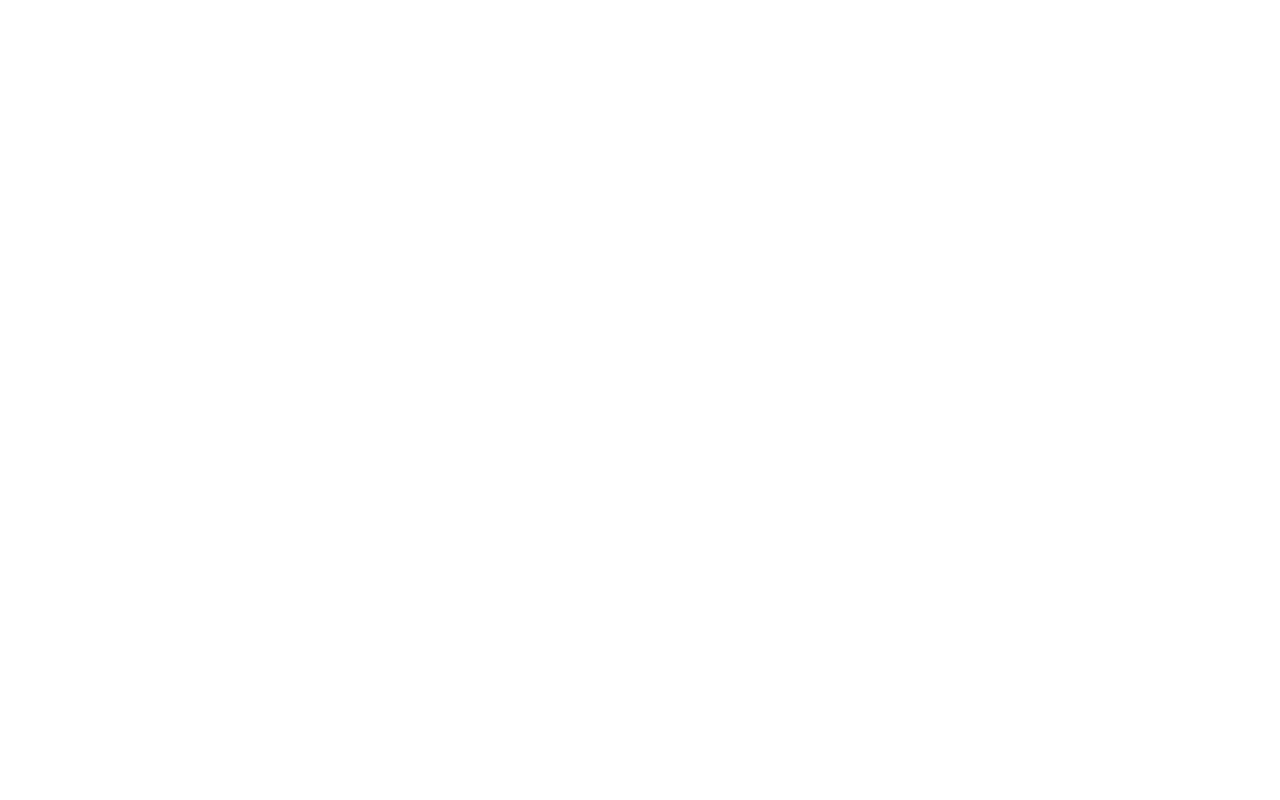
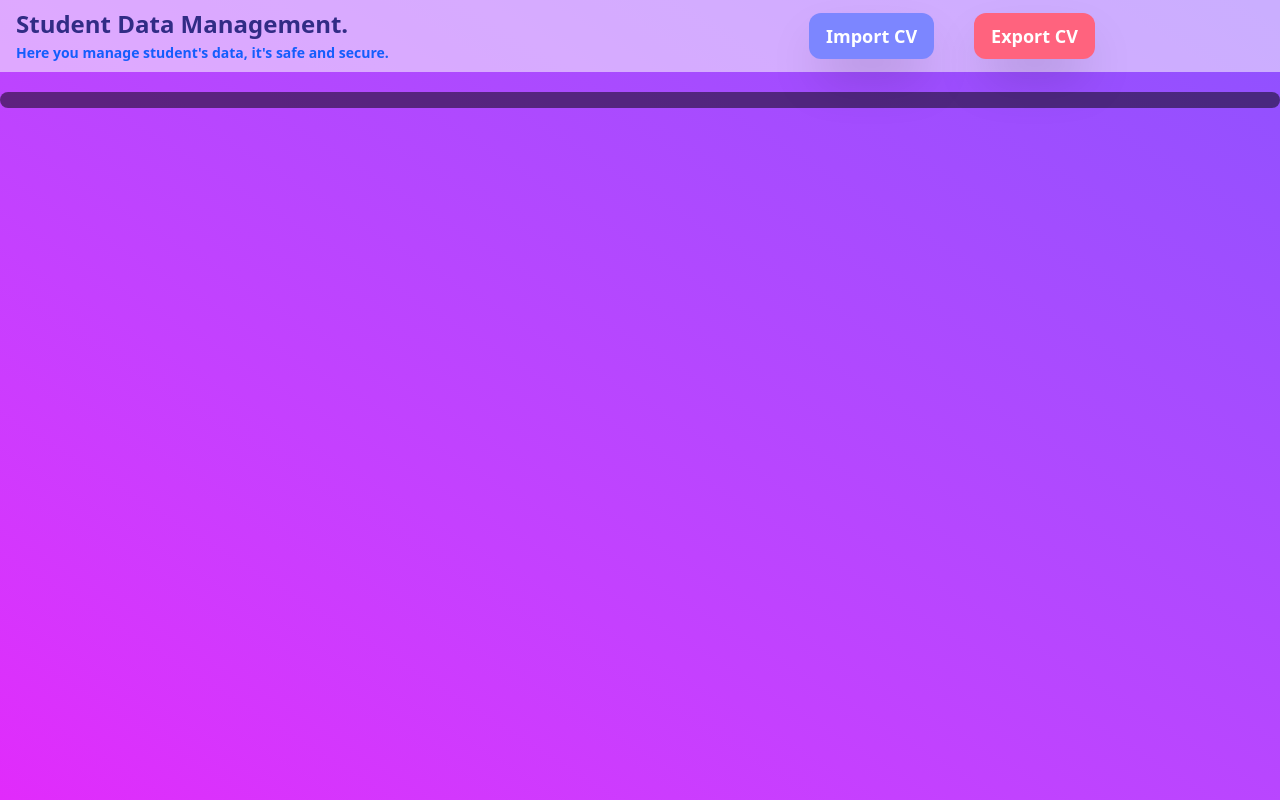
Before and after one commit to ItzRahul-ai/student-function, a plain HTML site: page inde.html in a window 1280 px wide. Drawn offline with nearby package versions, Linux system fonts and the light colour scheme.

Commit message:
complete table head section and start next section

```diff
--- a/inde.html
+++ b/inde.html
@@ -1,17 +1,53 @@
 <!DOCTYPE html>
-<html lang="en">
+<html lang="en" class="h-full">
+
 <head>
   <meta charset="UTF-8">
   <meta name="viewport" content="width=device-width, initial-scale=1.0">
-    <title>Document</title>
+  <title>Student Data</title>
 
   <!-- telwind link -->
   <script src="https://cdn.jsdelivr.net/npm/@tailwindcss/browser@4"></script>
 
 </head>
-<body>
+
+<body class="h-full">
+  <!-- main section -->
+  <section class="bg-linear-to-bl from-violet-500 to-fuchsia-500 h-full">
+
+    <!-- table head -->
+    <div class="px-4 py-2 flex bg-[#fff8] mb-5">
+      <!-- table name section -->
+      <div class="w-1/2">
+        <h1 class="md:text-2xl text-xl font-bold text-indigo-900">Student Data Management.</h1>
+        <span class="text-sm font-bold text-blue-600">
+          Here you manage student's data, it's safe and secure.
+        </span>
+      </div>
+      <!-- import eport cv -->
+      <div class="w-1/2 flex justify-center items-center gap-5 md:gap-10">
+
+        <!-- import button -->
+        <button type="submit"
+          class="px-4 py-2 rounded-xl shadow-2xl bg-indigo-400 text-white font-bold hover:bg-transparent transition-all duration-700 border border-transparent hover:border-white text-sm md:text-lg">Import
+          CV</button>
+
+        <!-- export button -->
+        <button type="submit" class="px-4 py-2 rounded-xl shadow-2xl bg-rose-400 text-white font-bold hover:bg-transparent transition-all duration-700 border border-transparent hover:border-white text-sm md:text-lg">Export CV</button>
+
+      </div>
+
+    </div>
+
+    <!-- table all button section -->
+     <div class="bg-[rgb(0,0,0,0.5)] py-2 px-4 container mx-auto rounded-xl">
+
+     </div>
+
+  </section>
 
   <!-- avascript link -->
   <script src="script.js"></script>
 </body>
+
 </html>
```
Lines whose indentation alone changed are shown as unchanged.
